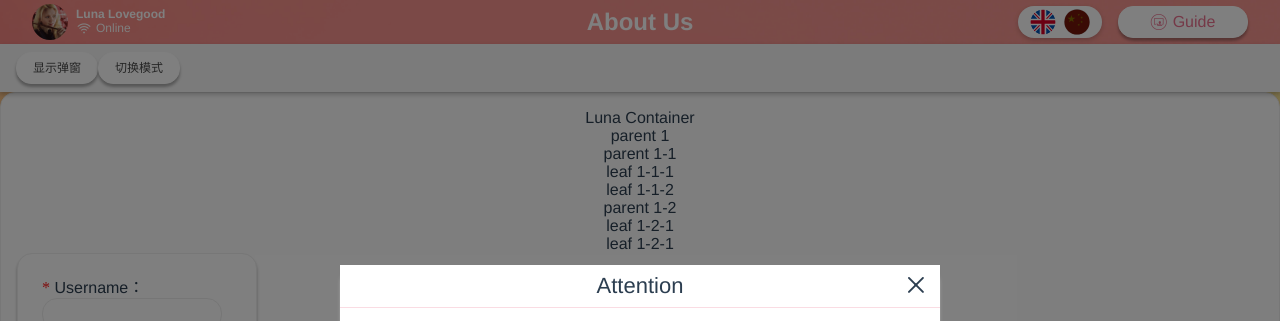
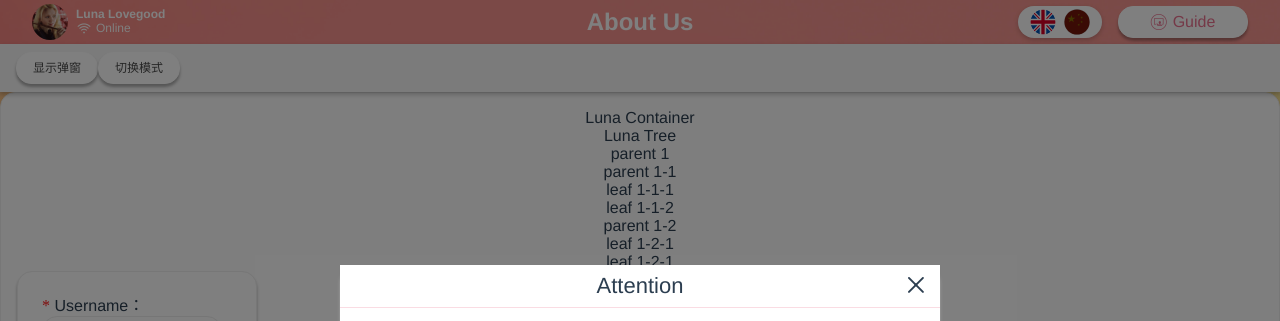
Before and after one commit to Luna1040/LunaGarden, a Vue app: page /#/LunaUI in a window 1280 px wide. Before the commit this address led to /#/mLunaUI. Shown: the top 321 px of the page. Built offline with nearby package versions, Linux system fonts and the light colour scheme; no server answers; what vue-resource would draw is missing.

Commit message:
feat: Tree组件更新

```diff
--- a/src/assets/css/LunaUI/LunaUI.scss
+++ b/src/assets/css/LunaUI/LunaUI.scss
@@ -26,6 +26,7 @@ $aroundDarkShadow: 0 0 5px rgba(0, 0, 0, 0.3);
 $aroundLightShadow: 0 0 5px rgba(255, 255, 255, 0.3);
 $hoverDarkShadow: 0 2px 5px rgba(0, 0, 0, 0.4);
 $hoverLightShadow: 0 2px 5px rgba(255, 255, 255, 0.4);
+
 *::-webkit-scrollbar {
   width: 5px;
   height: 5px;
@@ -124,7 +125,7 @@ $hoverLightShadow: 0 2px 5px rgba(255, 255, 255, 0.4);
       position: relative;
       margin-bottom: 32px;
 
-      > div {
+      >div {
         display: flex;
         align-items: center;
         justify-content: center;
@@ -152,7 +153,7 @@ $hoverLightShadow: 0 2px 5px rgba(255, 255, 255, 0.4);
         }
       }
 
-      > i {
+      >i {
         cursor: pointer;
         position: absolute;
         right: 16px;
@@ -180,7 +181,7 @@ $hoverLightShadow: 0 2px 5px rgba(255, 255, 255, 0.4);
         border-radius: 20px;
       }
 
-      > div {
+      >div {
         overflow: visible;
         width: 100%;
         display: flex;
@@ -531,11 +532,11 @@ $hoverLightShadow: 0 2px 5px rgba(255, 255, 255, 0.4);
   overflow: auto;
   display: flex;
 
-  > .lunaCol {
+  >.lunaCol {
     border-left: 0 !important;
   }
 
-  > .lunaCol:last-of-type {
+  >.lunaCol:last-of-type {
     border-right: 0 !important;
   }
 }
@@ -672,18 +673,18 @@ $hoverLightShadow: 0 2px 5px rgba(255, 255, 255, 0.4);
   }
 
   thead {
-    > tr {
+    >tr {
       height: 32px;
       line-height: 32px;
       font-size: 14px;
 
-      > th {
+      >th {
         border-left: 0 !important;
         font-size: 12px;
         padding: 0 8px;
       }
 
-      > th:last-of-type {
+      >th:last-of-type {
         border-right: 0 !important;
       }
     }
@@ -922,7 +923,8 @@ $hoverLightShadow: 0 2px 5px rgba(255, 255, 255, 0.4);
     width: 100%;
     z-index: -1;
     overflow: hidden;
-    >div{
+
+    >div {
       overflow: auto;
       width: 100%;
       max-height: 175px;
@@ -937,6 +939,7 @@ $hoverLightShadow: 0 2px 5px rgba(255, 255, 255, 0.4);
       text-overflow: ellipsis;
       overflow: hidden;
     }
+
     .lunaOption.optionWrap {
       text-overflow: inherit;
       white-space: pre-wrap;
@@ -994,7 +997,7 @@ $hoverLightShadow: 0 2px 5px rgba(255, 255, 255, 0.4);
     transition: all 0.35s;
     overflow: visible;
 
-    > div {
+    >div {
       overflow: visible;
     }
 
@@ -1070,10 +1073,6 @@ $hoverLightShadow: 0 2px 5px rgba(255, 255, 255, 0.4);
   pointer-events: none;
   overflow: visible;
 
-  > span {
-
-  }
-
   i {
     margin-right: 6px;
   }
@@ -1092,7 +1091,8 @@ $hoverLightShadow: 0 2px 5px rgba(255, 255, 255, 0.4);
     border: 1px solid $warning;
     background-color: $warning;
 
-    i, span {
+    i,
+    span {
       color: $white;
     }
   }
@@ -1101,7 +1101,8 @@ $hoverLightShadow: 0 2px 5px rgba(255, 255, 255, 0.4);
     border: 1px solid $error;
     background-color: $error;
 
-    i, span {
+    i,
+    span {
       color: $white;
     }
   }
@@ -1110,7 +1111,8 @@ $hoverLightShadow: 0 2px 5px rgba(255, 255, 255, 0.4);
     border: 1px solid $success;
     background-color: $success;
 
-    i, span {
+    i,
+    span {
       color: $white;
     }
   }
@@ -1119,7 +1121,8 @@ $hoverLightShadow: 0 2px 5px rgba(255, 255, 255, 0.4);
     border: 1px solid $primary;
     background-color: $primary;
 
-    i, span {
+    i,
+    span {
       color: $white;
     }
   }
@@ -1128,7 +1131,8 @@ $hoverLightShadow: 0 2px 5px rgba(255, 255, 255, 0.4);
     border: 1px solid $alert;
     background-color: $alert;
 
-    i, span {
+    i,
+    span {
       color: $white;
     }
   }
@@ -1148,6 +1152,8 @@ $hoverLightShadow: 0 2px 5px rgba(255, 255, 255, 0.4);
     border: 1px solid #333;
   }
 }
+
+.lunaTree {}
 
 .flex {
   display: flex;
--- a/src/assets/public/lunaUI/Tree/Tree.vue
+++ b/src/assets/public/lunaUI/Tree/Tree.vue
@@ -1,26 +1,67 @@
 <template>
-	<div class="lunaTree">
-		<div class="lunaTreeTitle">{{ title }}</div>
-		<TreeItem v-for="(i, index) in data" :key="index" :data="i"></TreeItem>
-	</div>
+  <div class="lunaTree">
+    <div class="lunaTreeTitle">
+      <img v-if="titleImg !== ''" :src="titleImg" alt="" /><i
+        v-if="titleIcon !== ''"
+        :class="titleIcon"
+      ></i
+      >{{ title }}
+    </div>
+    <p v-if="this.data.length === 0">{{ emptyText }}</p>
+    <div v-else>
+      <ul>
+        <TreeItem
+          v-for="(i, index) in stateData"
+          :data="i"
+          :index="index"
+          :listName="i.title"
+        ></TreeItem>
+      </ul>
+    </div>
+  </div>
 </template>
 
 <script>
-import TreeItem from './TreeItem.vue'
+import TreeItem from "./TreeItem.vue";
 
 export default {
-  name: 'Tree',
+  name: "Tree",
   components: {
-    TreeItem
+    TreeItem,
   },
   props: {
     data: {
       type: Array,
-      default: []
-    }
-  }
-}
+      default: [],
+    },
+    title: {
+      type: String,
+      default: "",
+    },
+    titleIcon: {
+      type: String,
+      deafult: "",
+    },
+    titleImg: {
+      type: String,
+      default: "",
+    },
+    emptyText: {
+      type: String,
+      default: "暂无数据",
+    },
+    showCheckbox: {
+      type: Boolean,
+      deafault: false,
+    },
+  },
+  data() {
+    return {
+      stateData: this.data,
+    };
+  },
+  methods: {},
+};
 </script>
 
-<style scoped>
-</style>
+<style scoped></style>
--- a/src/assets/public/lunaUI/Tree/TreeItem.vue
+++ b/src/assets/public/lunaUI/Tree/TreeItem.vue
@@ -1,32 +1,41 @@
 <template>
-	<div class="lunaTreeItem">
-		<span>{{ data.title }}</span>
-		<div class="lunaTreeChild" v-if="data.children">
-			<TreeItem
-				v-for="(i, index) in data.children"
-				:key="index"
-				:data="i"
-			></TreeItem>
-		</div>
-	</div>
+  <li>
+    <span @click.stop="expandTreeItem">{{ stateData.title }}</span>
+    <ul v-if="stateData.children" v-show="stateData.expand">
+      <TreeItem
+        v-for="(i, index) in stateData.children"
+        :data="i"
+        :index="index"
+      ></TreeItem>
+    </ul>
+  </li>
 </template>
 
 <script>
-import TreeItem from './TreeItem.vue'
+import TreeItem from "./TreeItem.vue";
 export default {
-  name: 'TreeItem',
+  name: "TreeItem",
   components: {
-    TreeItem
+    TreeItem,
   },
   props: {
-
-        data: {
+    data: {
       type: Object,
-      default: {}
-    }
-  }
-}
+      default: {},
+    },
+  },
+  data() {
+    return {
+      stateData: this.data,
+    };
+  },
+  methods: {
+    expandTreeItem(index) {
+      this.stateData.expand = !this.stateData.expand;
+      console.log(this.stateData.expand);
+    },
+  },
+};
 </script>
 
-<style scoped>
-</style>
+<style scoped></style>
```
